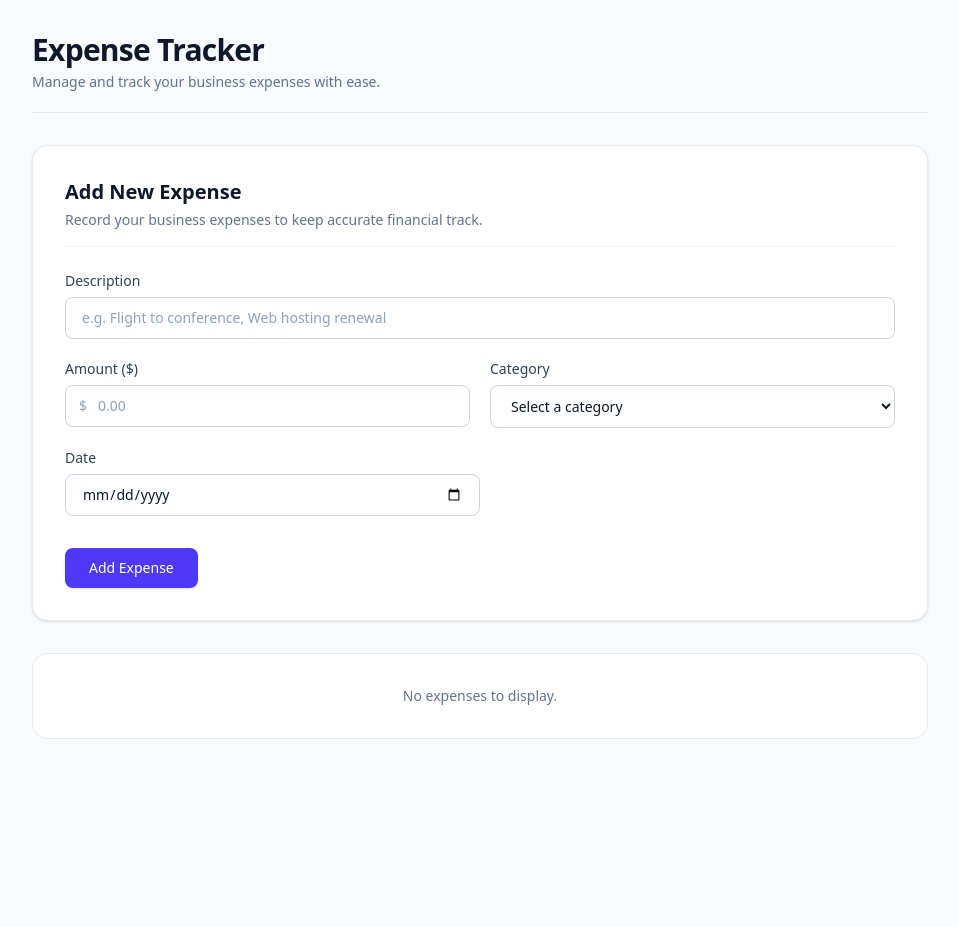
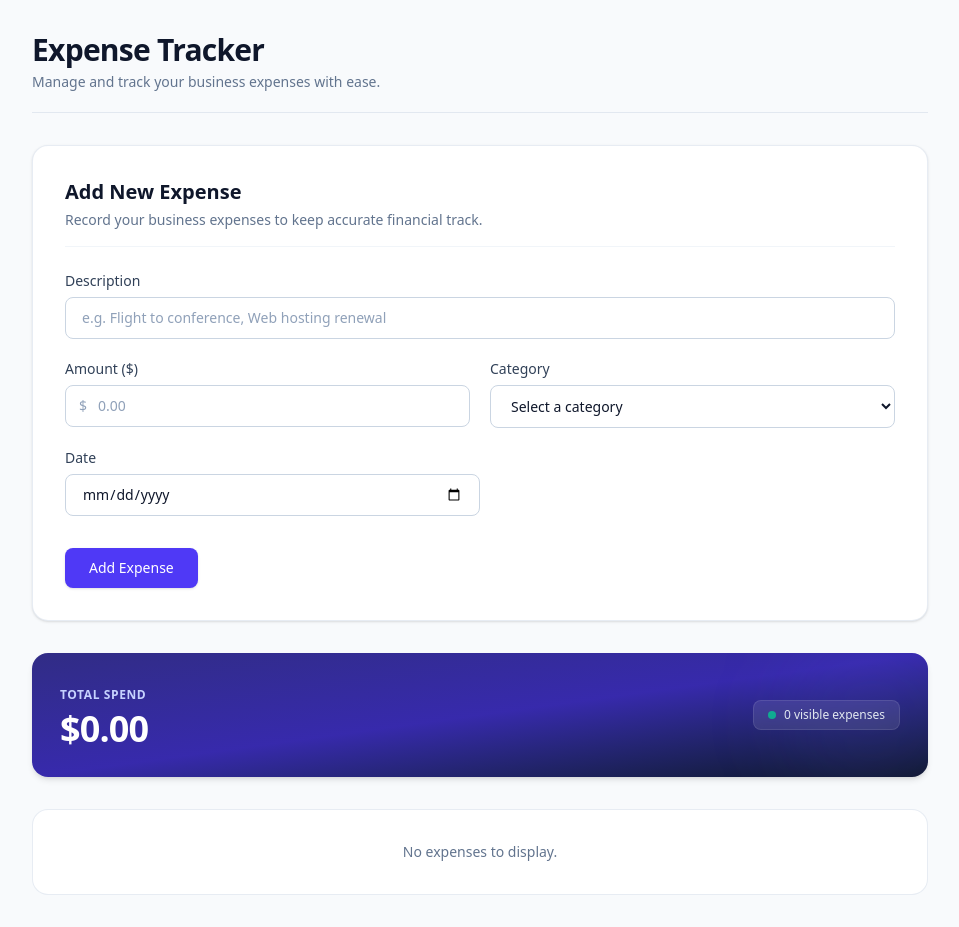
Before and after one commit to AhmedMelliti9/Expense_Tracker, a React (Vite) app: page / in a window 1280 px wide. Shown: the whole page, without its empty margins (160-1119 px from the left). Before the commit the page ends 800 px from the top, so only its background shows below. Built offline with nearby package versions, Linux system fonts and the light colour scheme.

Commit message:
feat: add expense summary with currency formatting

```diff
--- a/src/App.tsx
+++ b/src/App.tsx
@@ -2,6 +2,7 @@ import { useState } from 'react';
 import type { Expense } from './types/expense';
 import { ExpenseForm, type ExpenseFormDataInput } from './components/ExpenseForm';
 import { ExpenseList } from './components/ExpenseList';
+import { ExpenseSummary } from './components/ExpenseSummary';
 
 function App() {
   const [expenses, setExpenses] = useState<Expense[]>([]);
@@ -32,6 +33,7 @@ function App() {
 
         <main className="space-y-8">
           <ExpenseForm onAddExpense={handleAddExpense} />
+          <ExpenseSummary expenses={expenses} />
           <ExpenseList expenses={expenses} onDeleteExpense={handleDeleteExpense} />
         </main>
       </div>
--- a/src/components/ExpenseItem.tsx
+++ b/src/components/ExpenseItem.tsx
@@ -1,4 +1,5 @@
 import type { Expense } from '../types/expense';
+import { formatCurrency } from '../utils/formatCurrency';
 
 interface ExpenseItemProps {
   expense: Expense;
@@ -37,7 +38,7 @@ export function ExpenseItem({ expense, onDelete }: ExpenseItemProps) {
       <div className="flex items-center justify-between sm:justify-end gap-4">
         <div className="text-right">
           <span className="text-base sm:text-lg font-bold text-slate-900">
-            ${expense.amount.toFixed(2)}
+            {formatCurrency(expense.amount)}
           </span>
         </div>
 
--- /dev/null
+++ b/src/components/ExpenseSummary.tsx
@@ -0,0 +1,35 @@
+import type { Expense } from '../types/expense';
+import { formatCurrency } from '../utils/formatCurrency';
+
+interface ExpenseSummaryProps {
+  expenses: Expense[];
+}
+
+export function ExpenseSummary({ expenses }: ExpenseSummaryProps) {
+  const total = expenses.reduce((sum, expense) => sum + expense.amount, 0);
+
+  return (
+    <div className="bg-gradient-to-br from-indigo-900 via-indigo-800 to-slate-900 rounded-2xl p-6 sm:p-7 text-white shadow-md relative overflow-hidden">
+      {/* Subtle decorative background circle */}
+      <div className="absolute -right-8 -bottom-8 w-44 h-44 bg-indigo-500/10 rounded-full blur-2xl pointer-events-none" />
+
+      <div className="flex flex-col sm:flex-row sm:items-center justify-between gap-4 relative z-10">
+        <div>
+          <span className="text-xs font-semibold tracking-wider uppercase text-indigo-200">
+            Total Spend
+          </span>
+          <p className="text-3xl sm:text-4xl font-extrabold tracking-tight mt-1 text-white">
+            {formatCurrency(total)}
+          </p>
+        </div>
+
+        <div className="flex items-center gap-2 bg-white/10 backdrop-blur-xs px-3.5 py-1.5 rounded-lg border border-white/10 w-fit">
+          <span className="w-2 h-2 rounded-full bg-emerald-400 animate-pulse" />
+          <span className="text-xs font-medium text-slate-200">
+            {expenses.length} {expenses.length === 1 ? 'visible expense' : 'visible expenses'}
+          </span>
+        </div>
+      </div>
+    </div>
+  );
+}
--- /dev/null
+++ b/src/utils/formatCurrency.ts
@@ -0,0 +1,25 @@
+/**
+ * Formats a numeric value into a standard currency string (USD).
+ *
+ * Rules:
+ * - Always displayed with two decimal places and a currency symbol ($).
+ * - Thousands are separated by commas (e.g. 1234.5 -> "$1,234.50").
+ * - Zero formats to "$0.00".
+ * - Negative numbers format with a leading minus sign before the symbol (e.g. -5 -> "-$5.00").
+ * - If NaN or invalid, falls back safely to "$0.00".
+ *
+ * @param amount - The numeric amount to format
+ * @returns Formatted currency string
+ */
+export function formatCurrency(amount: number): string {
+  if (typeof amount !== 'number' || Number.isNaN(amount)) {
+    return '$0.00';
+  }
+
+  return new Intl.NumberFormat('en-US', {
+    style: 'currency',
+    currency: 'USD',
+    minimumFractionDigits: 2,
+    maximumFractionDigits: 2,
+  }).format(amount);
+}
```
Also changed, not shown: 2 other files (tests, documents, lock files or other folders).
